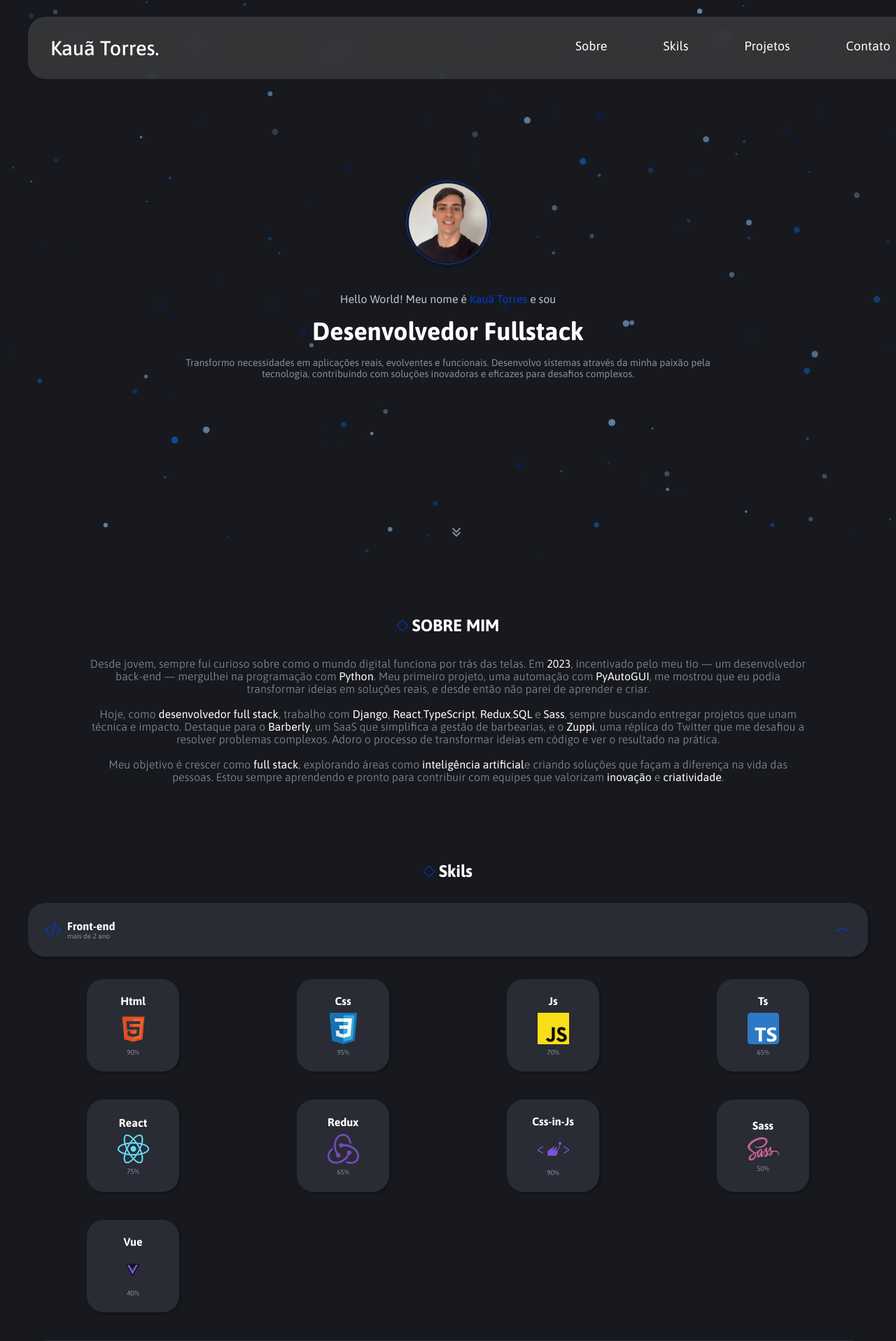
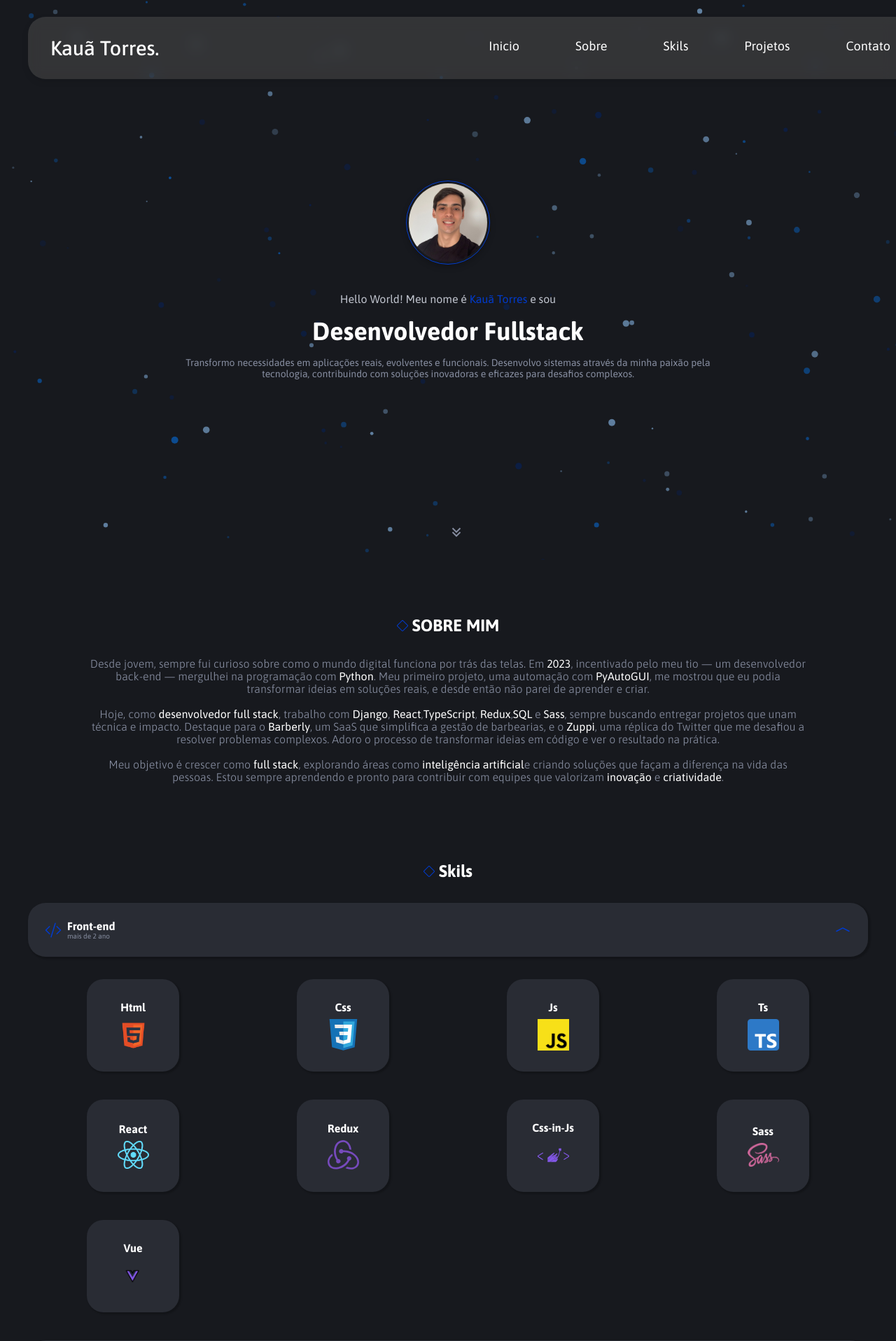
Before and after one commit to kauatorresfranca/portfolio, a React (Vite) app: page / in a window 1280 px wide. Shown: the top 1916 px of the page at 70% size. Built offline with nearby package versions, Linux system fonts and the light colour scheme.

Commit message:
feat: add "Inicio" link to header and update percentage display style in Skil component

```diff
--- a/src/components/header/index.tsx
+++ b/src/components/header/index.tsx
@@ -15,6 +15,7 @@ const Header = () => {
               </S.HamburguerMenu>
             </S.TopHeader>
               <S.Links className={menuIsOpen ? 'active' : ''}>
+                <li><a href="#">Inicio</a></li>
                 <li><a href="#about">Sobre</a></li>
                 <li><a href="#skils">Skils</a></li>
                 <li><a href="#projects">Projetos</a></li>
--- a/src/components/skil/index.tsx
+++ b/src/components/skil/index.tsx
@@ -23,7 +23,7 @@ const Skil = ({ title, img, percentage, description }: Props) => {
           <S.ProgressContainer>
             <S.ProgressFill className={title} />
           </S.ProgressContainer>
-          <p>{percentage}</p>
+          <p className='porcentagem'>{percentage}</p>
         </S.CardFront>
         <S.CardBack>
           <h4>O que é {title} ?</h4>
--- a/src/components/skil/styles.ts
+++ b/src/components/skil/styles.ts
@@ -123,6 +123,10 @@ export const Card = styled.div`
   width: 100px;
   height: 100px;
   transform-style: preserve-3d;
+
+  .porcentagem {
+    display: none;
+  }
 `
 
 export const CardFront = styled.div`
```
